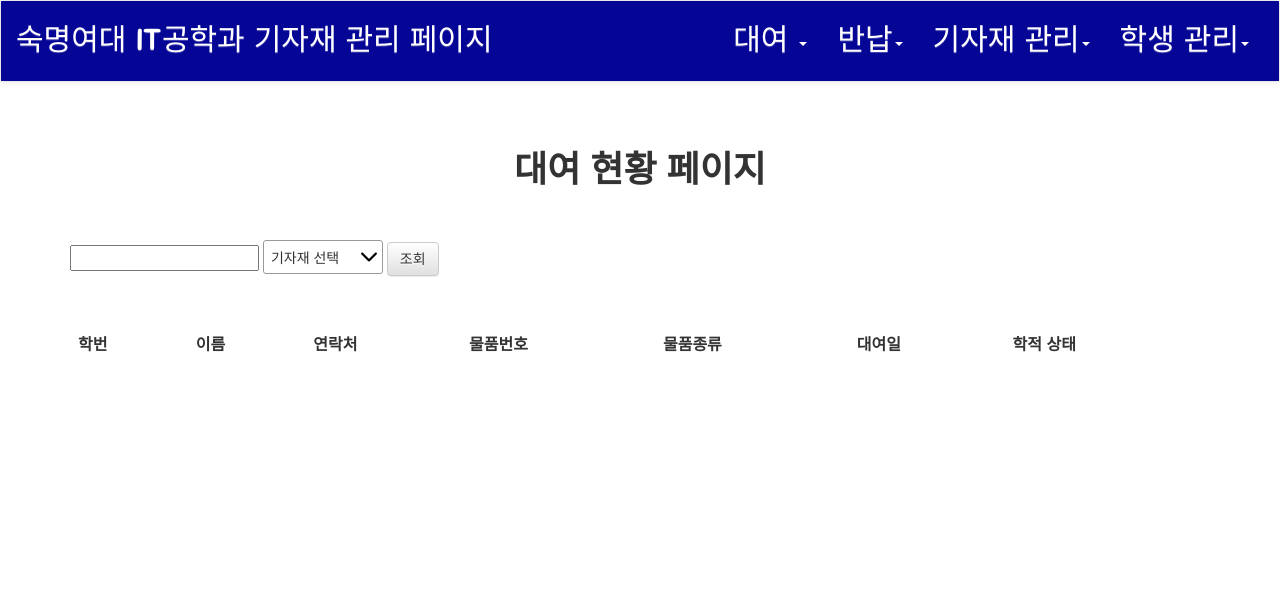
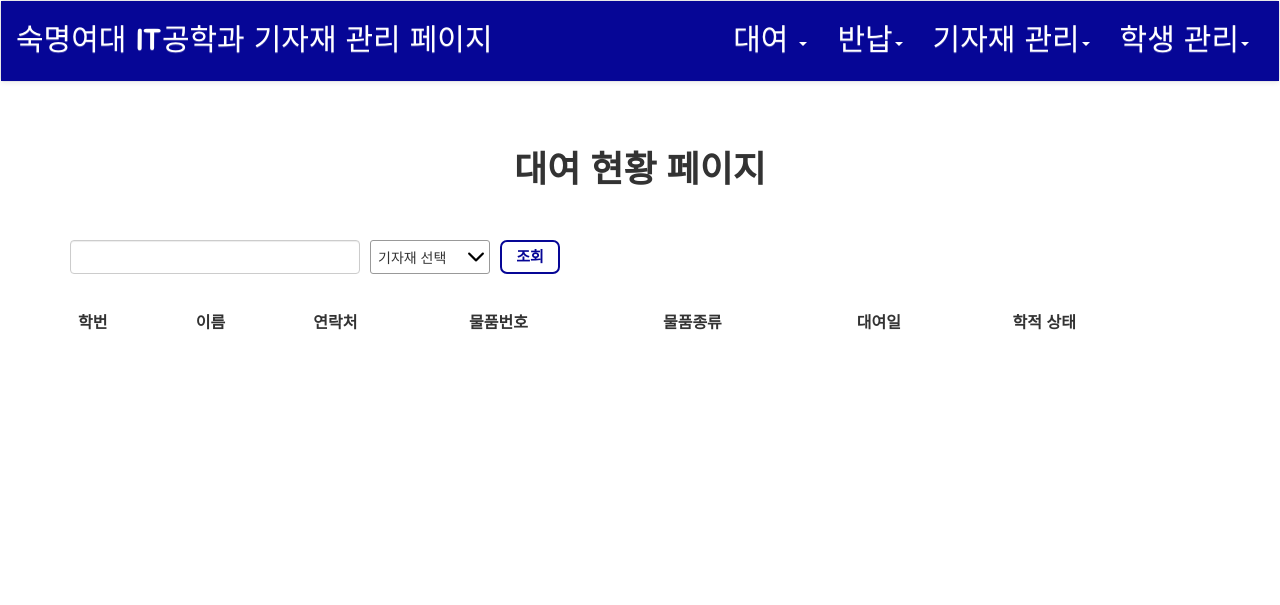
Before and after one commit to InjiChoi/Equip_Rent_Project, a Django app: page /rent/rent_list/ in a window 1280 px wide. Shown: the top 605 px of the page. Run offline with Django 3.2, Linux system fonts and the light colour scheme; data that the repository does not hold is empty; some libraries are stand-ins or nearby versions.

Commit message:
add rent&return list css

```diff
--- a/managements/static/managements/manage_list.css
+++ b/managements/static/managements/manage_list.css
@@ -1,11 +1,3 @@
-.rent_list_table {
-    margin-top: 50px;
-}
-
-.return_list_table {
-    margin-top: 50px;
-}
-
 .image {
     width : 50px;
     height: 50px;
--- a/managements/templates/managements/rent_list.html
+++ b/managements/templates/managements/rent_list.html
@@ -36,19 +36,27 @@
     <div class="subtitle" style="margin-top: 50px; text-align: center;">
         <h1 style='font-weight:bold; '>대여 현황 페이지</h1>
     </div>
-    <div class="container">
+    <div class="container search-nav">
         <form action="">
         {% csrf_token %}
-            <input type="text" name='search_input' id='search_input'/>
-            <select name="search_select" id="search_select">
+        <div class="col-item input-item">
+            <input type="text" class="form-control" name='search_input' id='search_input'/>
+        </div>
+        <div class="col-item">
+            <select class='form-select' name="search_select" id="search_select">
                 <option value="">기자재 선택</option>
                 <option value="laptop">노트북</option>
                 <option value="tablet">태블릿</option>
                 <option value="sensor">센서</option>
             </select>
-            <input class="btn btn-default" type="button" value="조회" name="search_button">
+        </div>
+        <div class="col-item">
+            <input class="search_btn" type="button" value="조회" name="search_button">
+        </div>
         </form>
+    </div>
         <div id="search_rent_list">
+        <div class="container">
             <table class='table table-striped rent_list_table'>
                 <thead>
                     <tr>
@@ -75,6 +83,7 @@
                 {% endfor %}
                 </tbody>
             </table>
+            </div>
         </div>
     </div>
     <div class="container" id="paginator">
```
Also changed, not shown: managements/templates/managements/return_list.html (+13 -4 lines).
